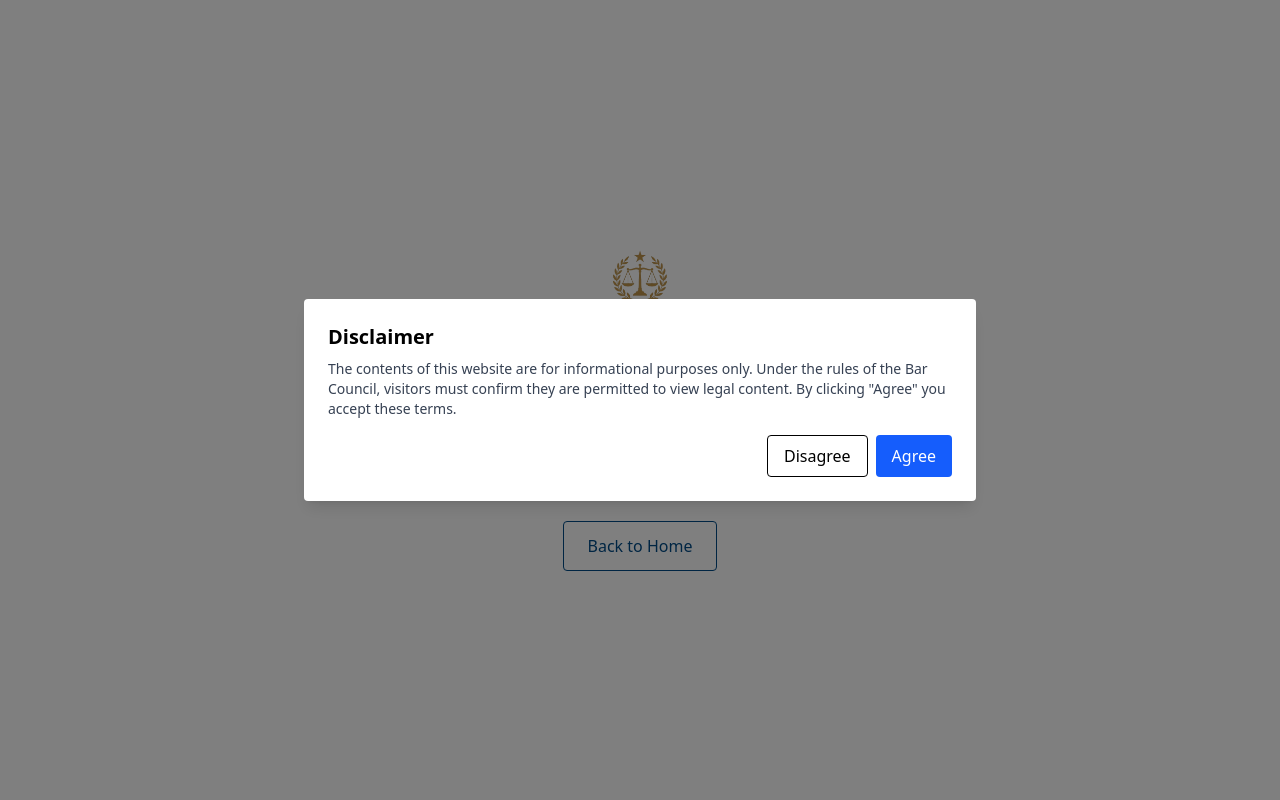
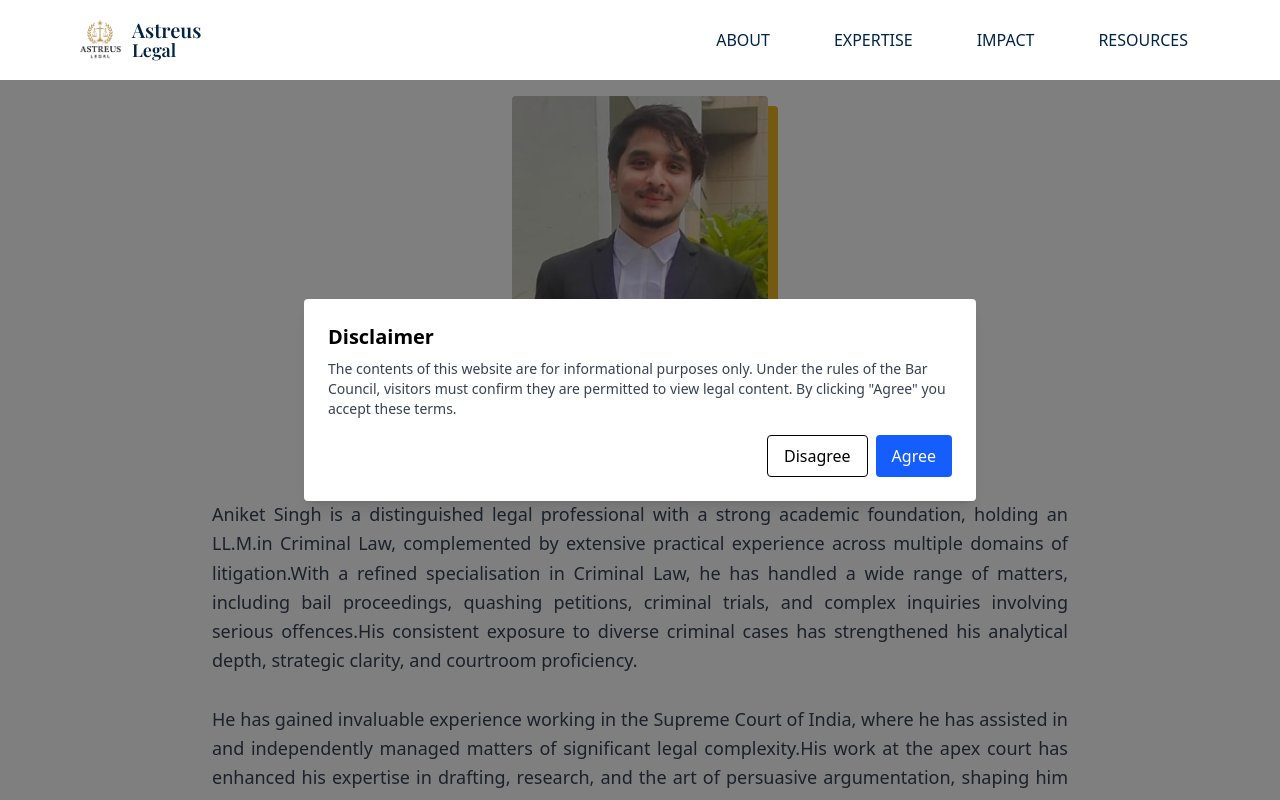
Before and after one commit to ashishgit10/project101, a React (Vite) app: page /advocate/aniket-singh in a window 1280 px wide. Shown: the top 800 px of the page. Built offline with nearby package versions, Linux system fonts and the light colour scheme; a web font is replaced by a local one.

Commit message:
Fix:people Content

```diff
--- a/src/App.jsx
+++ b/src/App.jsx
@@ -10,6 +10,7 @@ import Resource from "./pages/Resource";
 import logo from "./assets/logo.jpeg";
 import NotFound from "./pages/NotFound";
 import ExpertiseDetailPage from "./pages/expertiseDesc/ExpertiseDetailPage";
+import PeopleProfile from "./components/PeopleProfile";
 
 export default function App() {
   const [acceptedDisclaimer, setAcceptedDisclaimer] = useState(
@@ -53,6 +54,7 @@ export default function App() {
           <Route path="/impact" element={<Impact />} />
           <Route path="/resources" element={<Resource />} />
             <Route path="/expertise/details" element={<ExpertiseDetailPage />} />
+                  <Route path="/advocate/:id" element={<PeopleProfile />} />
           <Route path="*" element={<NotFound />} />
         </Routes>
       </main>
--- a/src/components/About.jsx
+++ b/src/components/About.jsx
@@ -4,44 +4,22 @@ import arrow from "../assets/right-arrow-1.svg"; // your decorative image
 const About = () => {
   return (
     <section className="max-w-7xl relative mx-auto px-4 md:px-8 py-12 md:py-20">
-      <div className="flex flex-col md:flex-row justify-around items-center md:items-start gap-10 md:gap-16">
+      <div className="flex flex-col justify-around items-center md:items-start gap-10 md:gap-16">
         {/* LEFT - Decorative Image */}
 
         {/* MIDDLE - Text Content */}
-        <div className="flex flex-col text-center justify-around md:text-left">
+        <div className="flex flex-col text-center p-11 justify-around md:text-left">
           <h2 className="text-[#004b87] text-2xl md:text-3xl font-semibold mb-4">
             About
           </h2>
-          <p className="text-[#002b45] text-base md:text-lg leading-relaxed max-w-xl">
-            Founded in 2025, ASTREUS LEGAL is a modern legal practice dedicated
-            to providing strategic and compassionate counsel across four key
-            areas: criminal litigation, civil law, matrimonial disputes, and
-            banking & finance. We combine vigorous advocacy with a
-            client-centered approach, ensuring clear communication and effective
-            solutions for every case we undertake.
+          <p className="text-[#002b45] text-base md:text-lg leading-relaxed">
+            Founded in 2025, ASTREUS LEGAL is a contemporary law firm built on the principles of precision, integrity, and unwavering client commitment. The firm brings together a team of dynamic legal professionals dedicated to delivering strategic, solution-driven, and ethically grounded representation across diverse practice areas.
+            With core strengths in Criminal Litigation, Civil Law, Matrimonial Disputes, and Banking & Finance, ASTREUS LEGAL blends rigorous legal analysis with a practical, result-oriented approach. Every matter is handled with meticulous preparation, clear strategy, and a deep understanding of the personal and commercial realities clients face.
+            What sets the firm apart is its client-centric philosophy. ASTREUS LEGAL prioritises transparent communication, personalised attention, and tailored legal solutions that reflect the unique needs of each case. Whether dealing with complex criminal proceedings, sensitive matrimonial disputes, intricate civil matters, or financially significant banking issues, the firm ensures that every client receives guidance grounded in both compassion and competence.
+            Driven by a commitment to excellence, ASTREUS LEGAL embraces modern legal practices, research-driven advocacy, and continuous professional growth. The firm’s mission is simple yet powerful: to protect rights, uphold justice, and provide dependable legal support with professionalism and dignity.
           </p>
         </div>
 
-        {/* RIGHT - Sidebar Links */}
-        <div className="md:flex md:flex-col items-start hidden text-sm md:text-base gap-4">
-          {[
-            { label: "PURPOSE", href: "#" },
-            { label: "HISTORY", href: "#" },
-            { label: "AWARDS & RANKINGS", href: "#" },
-          ].map((item, idx) => (
-            <a
-              key={idx}
-              href={item.href}
-              className="flex items-center gap-2 text-[#B6654C] hover:text-[#8a4c38] transition"
-            >
-              {/* Triangle Icon */}
-              <img src={arrow} className="w-3" />
-              <span className="uppercase tracking-wide border-b border-[#B6654C] pb-1">
-                {item.label}
-              </span>
-            </a>
-          ))}
-        </div>
       </div>
     </section>
   );
--- /dev/null
+++ b/src/components/Data/people.js
@@ -0,0 +1,45 @@
+import Person1 from "../../assets/Aniket_Singh.jpeg";
+import Person2 from "../../assets/Ashish_Chaudhary.jpeg";
+import Person3 from "../../assets/Isha_Baloni.jpeg";
+import Person4 from "../../assets/Sreeraj_Prabhakaran_K.jpeg";
+
+const peopleData = [
+  {
+    id: "aniket-singh",
+    name: "Aniket Singh",
+    image: Person1,
+    description:`Aniket Singh is a distinguished legal professional with a strong academic foundation, holding an LL.M.in Criminal Law, complemented by extensive practical experience across multiple domains of litigation.With a refined specialisation in Criminal Law, he has handled a wide range of matters, including bail proceedings, quashing petitions, criminal trials, and complex inquiries involving serious offences.His consistent exposure to diverse criminal cases has strengthened his analytical depth, strategic clarity, and courtroom proficiency.
+
+      He has gained invaluable experience working in the Supreme Court of India, where he has assisted in and independently managed matters of significant legal complexity.His work at the apex court has enhanced his expertise in drafting, research, and the art of persuasive argumentation, shaping him into a lawyer with both precision and poise.In addition to criminal litigation, Aniket Singh possesses hands- on experience in consumer disputes, arbitration, and mediation, allowing him to effectively represent clients in both adversarial and collaborative legal settings.Known for his meticulous preparation and solution - oriented approach, he focuses on delivering results through clear strategy, sound legal reasoning, and dedicated representation.
+      `,
+  },
+  {
+    id: "isha-baloni",
+    name: "Isha Baloni",
+    image: Person3,
+    description:
+      `Ms. Isha Baloni is an Advocate enrolled with the Bar Council of Delhi. She holdsa B.B.A. L.L.B. degree from Maharishi University of Information Technology, Noida, and has developed a comprehensive practice encompassing Civil and Criminal Litigation, Mining Laws, Consumer and Excise Matters, Revenue Laws, Arbitration, and Corporate Advisory. Ms. Baloni regularly appears before the Hon’ble Supreme Court of India, Delhi High Court, various District Courts, the National Green Tribunal, and the National Consumer Disputes Redressal Commission, and has contributed to several reported judgments.
+
+      She possesses strong expertise in drafting Writ Petitions, Counter Affidavits, Special Leave Petitions, Revision Petitions, Consumer Complaints, Civil and Commercial Suits, Bail Applications, Review Petitions, Legal Notices, Representations, and Legal Opinions for both private entities and Government departments. Ms. Baloni has assisted in briefing Senior Counsels in complex and high-stakes matters and has previously worked with reputed law offices, including the Chambers of Sadineni Ravi Kumar (AOR) and the Chambers of Prashant Manchanda. An accomplished researcher and persuasive legal writer, she has published papers on Alternative Dispute Resolution, Maritime Law, and Cyber Laws, and has distinguished herself as a quarter-finalist in national and international moot court competitions. Her practice is marked by precision, diligence, and a growing specialization in mining, environmental, and regulatory law.`,
+  },
+  {
+    id: "sreeraj-prabhakaran-k",
+    name: "Sreeraj Prabhakaran K",
+    image: Person4,
+    description:
+      `Sreeraj Prabhakaran is a highly capable legal professional specialising in Intellectual Property Rights, with focused expertise in copyright law, patent law, and IP enforcement mechanisms. With a strong academic background and a deep understanding of the evolving landscape of intellectual property, he has developed a reputation for delivering precise, strategic, and commercially sound legal solutions. His practice includes advising and representing clients across diverse sectors such as technology, media, pharmaceuticals, manufacturing, and creative industries. Over the years, he has handled matters relating to copyright infringement, patent registration and protection, licensing disputes, IP portfolio management, and due-diligence for innovative businesses. His nuanced understanding of statutory frameworks, combined with practical insight, allows him to safeguard intangible assets with clarity and foresight.
+
+      Sreeraj Prabhakaran is known for his meticulous drafting, thorough research, and ability to simplify complex intellectual property issues for clients. His approach combines legal accuracy with a business-minded perspective, ensuring that clients not only protect their rights but also enhance the commercial value of their creations and innovations.Apart from litigation and advisory work, he possesses hands-on experience in IP strategy development, contractual drafting for technology-driven enterprises, and negotiation of licensing and assignment agreements. His commitment to ethical practice, client transparency, and consistent communication forms the foundation of his professional ethos.`,
+  },
+  {
+    id: "ashish-chaudhary",
+    name: "Ashish Chaudhary",
+    image: Person2,
+    description:
+      `Ashish Chaudhary is a committed legal professional specialising in Loan Settlement Matters and Banking Laws, known for his strong command over financial regulations and his ability to navigate complex banking disputes with clarity and precision. His practice focuses on assisting individuals, businesses, and financial institutions in resolving debt-related issues through strategic negotiation, legal intervention, and structured settlement mechanisms.With extensive experience in dealing with matters related to loan recovery, NPA accounts, restructuring of credit facilities, settlement negotiations, SARFAESI proceedings, and disputes involving lending institutions, he has earned recognition for delivering practical, result-oriented solutions. His expertise lies in analysing financial documents, identifying legal vulnerabilities, and formulating effective strategies that balance compliance with client-centric outcomes.
+
+      Ashish Chaudhary has represented clients before various forums and authorities, offering guidance on banking regulations, RBI directives, recovery processes, and settlement frameworks. His hands-on experience enables him to handle sensitive financial disputes with professionalism, discretion, and a deep understanding of the regulatory environment.Known for his methodical approach and strong negotiating skills, he consistently strives to secure favourable settlements while protecting the long-term interests of his clients. His advisory work extends to drafting and reviewing financial agreements, providing compliance support, and assisting clients in understanding their legal and contractual obligations within the banking sector0.`,
+  },
+];
+
+export default peopleData;
--- a/src/components/People.jsx
+++ b/src/components/People.jsx
@@ -1,15 +1,7 @@
-import Person1 from "../assets/Aniket_Singh.jpeg";
-import Person2 from "../assets/Ashish_Chaudhary.jpeg";
-import Person3 from "../assets/Isha_Baloni.jpeg";
-import Person4 from "../assets/Sreeraj_Prabhakaran_K.jpeg";
+import { Link } from "react-router-dom";
+import people from "./Data/people.js";
 
-
-const people = [
-  { name: "Aniket Singh", image: Person1 },
-  { name: "Isha Baloni", image: Person3 },
-  { name: "Sreeraj Prabhakaran K", image: Person4 },
-  { name: "Ashish Chaudhary", image: Person2 },
-];
+import "../global.css"
 
 const People = () => {
   return (
@@ -33,9 +25,11 @@ const People = () => {
               Adv. {person.name}
             </p>
             <div className="text-center mt-10">
-              <button className="border border-[#004b87] text-[#004b87] font-bold px-6 py-3 rounded hover:bg-[#004b87] hover:text-white transition">
-                View Profile
-              </button>
+              <Link to={`/advocate/${person.id}`}>
+                <button className="btn-border-reveal font-bold px-4 py-2 rounded transition">
+                  View Profile
+                </button>
+              </Link>
             </div>
           </div>
 
--- /dev/null
+++ b/src/components/PeopleProfile.jsx
@@ -0,0 +1,45 @@
+import { useParams } from "react-router-dom";
+import peopleData from "./Data/people.js";
+import Navbar from "./Navbar.jsx";
+import Footer from "./Footer.jsx";
+
+export default function PeopleProfile() {
+    const { id } = useParams();
+
+    const person = peopleData.find((p) => p.id === id);
+
+    if (!person) {
+        return <h2 className="text-center py-10 text-red-600">Profile not found</h2>;
+    }
+
+    return (
+        <>
+            <Navbar />
+
+            <section className="max-w-4xl mx-auto py-24 px-5">
+                <img
+                    src={person.image}
+                    alt={person.name}
+                    className="w-64 h-80 object-cover mx-auto rounded shadow-[10px_10px_0px_#e8b520]"
+                />
+
+                <h1 className="text-3xl font-bold text-center mt-6 text-[#004b87]">
+                    Adv. {person.name}
+                </h1>
+
+                <p className="  text-gray-700 mt-6
+  text-lg
+  leading-relaxed
+  font-[400]
+  whitespace-pre-line
+  text-justify
+  max-w-6xl
+  mx-auto">
+                    {person.description}
+                </p>
+            </section>
+            <Footer />
+
+        </>
+    );
+}
--- /dev/null
+++ b/src/global.css
@@ -0,0 +1,27 @@
+.btn-border-reveal {
+  background-color: transparent;
+  color: #004b87;
+  border: 2px solid #004b87;
+  position: relative;
+  overflow: hidden;
+  z-index: 1;
+}
+
+.btn-border-reveal::after {
+  content: "";
+  position: absolute;
+  inset: 0;
+  width: 0;
+  height: 100%;
+  background-color: #004b87;
+  transition: width 0.3s ease;
+  z-index: -1; /* behind text, inside button */
+}
+
+.btn-border-reveal:hover::after {
+  width: 100%;
+}
+
+.btn-border-reveal:hover {
+  color: white;
+}
```
Also changed, not shown: src/assets/Isha_Baloni.jpeg, src/assets/Sreeraj_Prabhakaran_K.jpeg.
